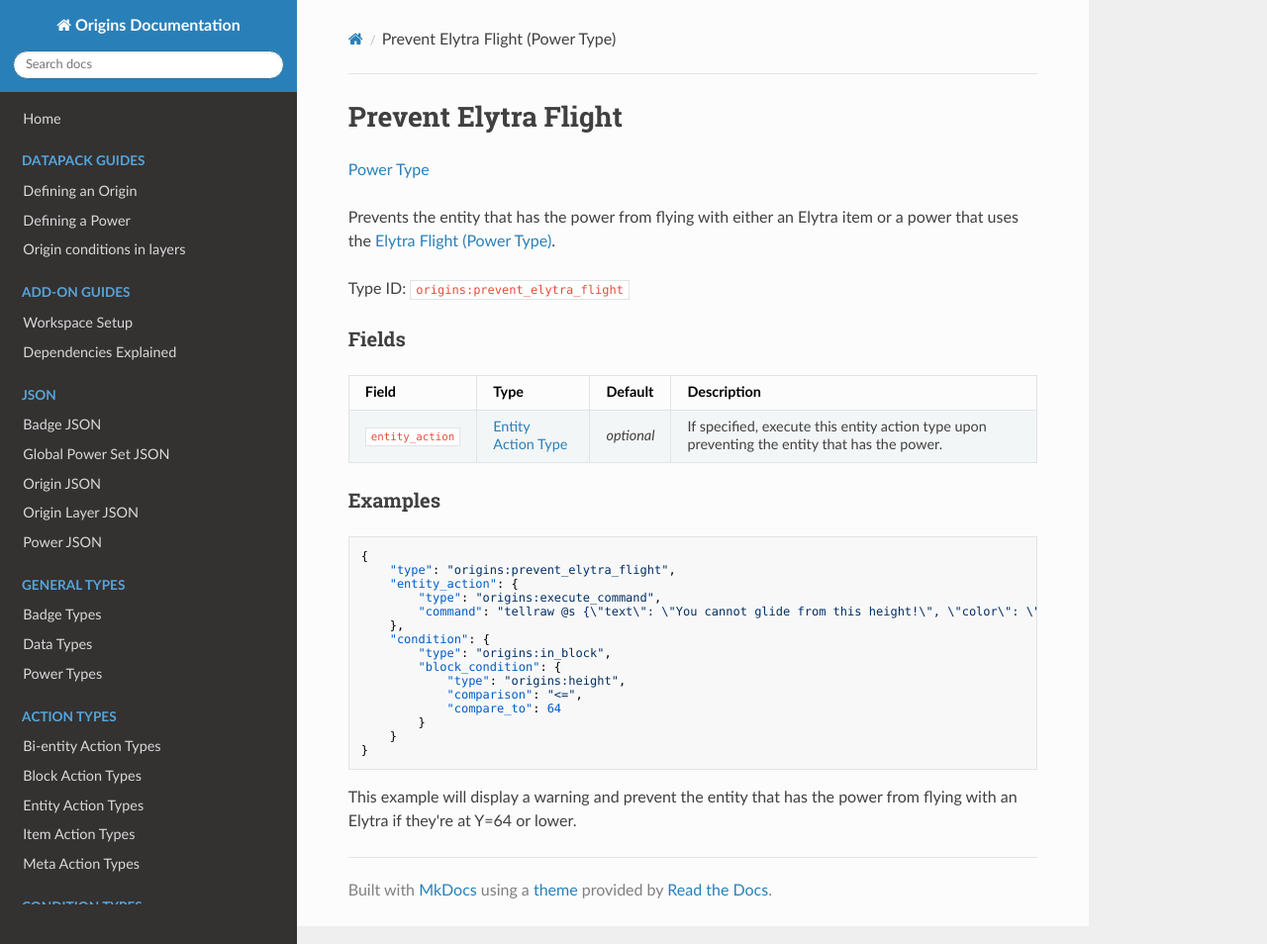
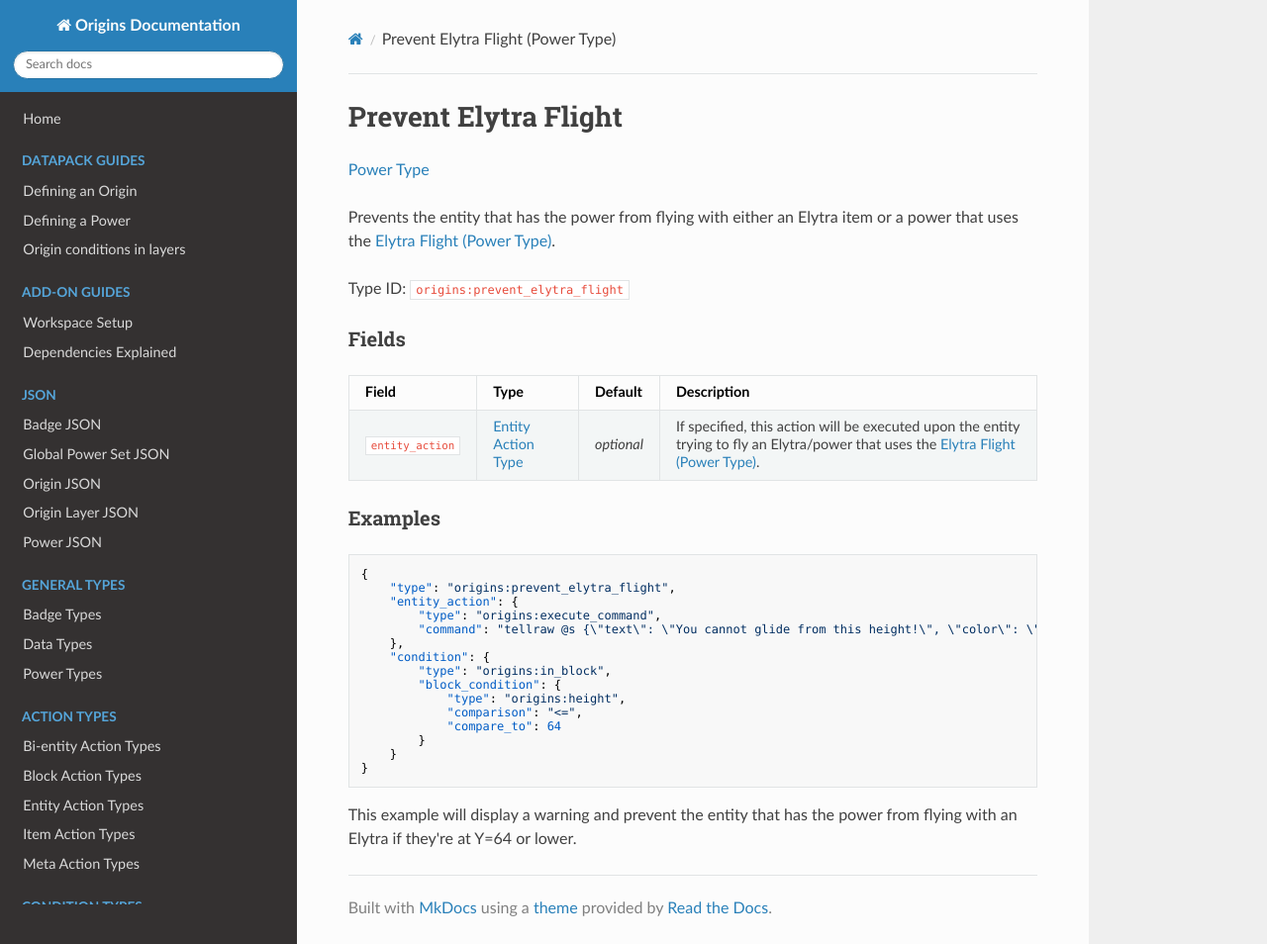
Before and after one commit to apace100/origins-docs, an MkDocs documentation site: the page built from docs/types/power_types/prevent_elytra_flight.md, in a window 1280 px wide and 954 px high. Shown: the whole window at 99% size. Built offline with MkDocs 1.6.1, drawn with Linux system fonts in a browser that asks for light colours; nearby versions of some CDN libraries.

Commit message:
Update `prevent_elytra_flight.md` (Power Type)
Fix wording of the `entity_action` field's description.

```diff
--- a/docs/types/power_types/prevent_elytra_flight.md
+++ b/docs/types/power_types/prevent_elytra_flight.md
@@ -16,7 +16,7 @@ Type ID: `origins:prevent_elytra_flight`
 
 Field | Type | Default | Description
 ------|------|---------|------------
-`entity_action` | [Entity Action Type](../entity_action_types.md) | _optional_ | If specified, execute this entity action type upon preventing the entity that has the power.
+`entity_action` | [Entity Action Type](../entity_action_types.md) | _optional_ | If specified, this action will be executed upon the entity trying to fly an Elytra/power that uses the [Elytra Flight (Power Type)](elytra_flight.md).
 
 
 ### Examples
```
